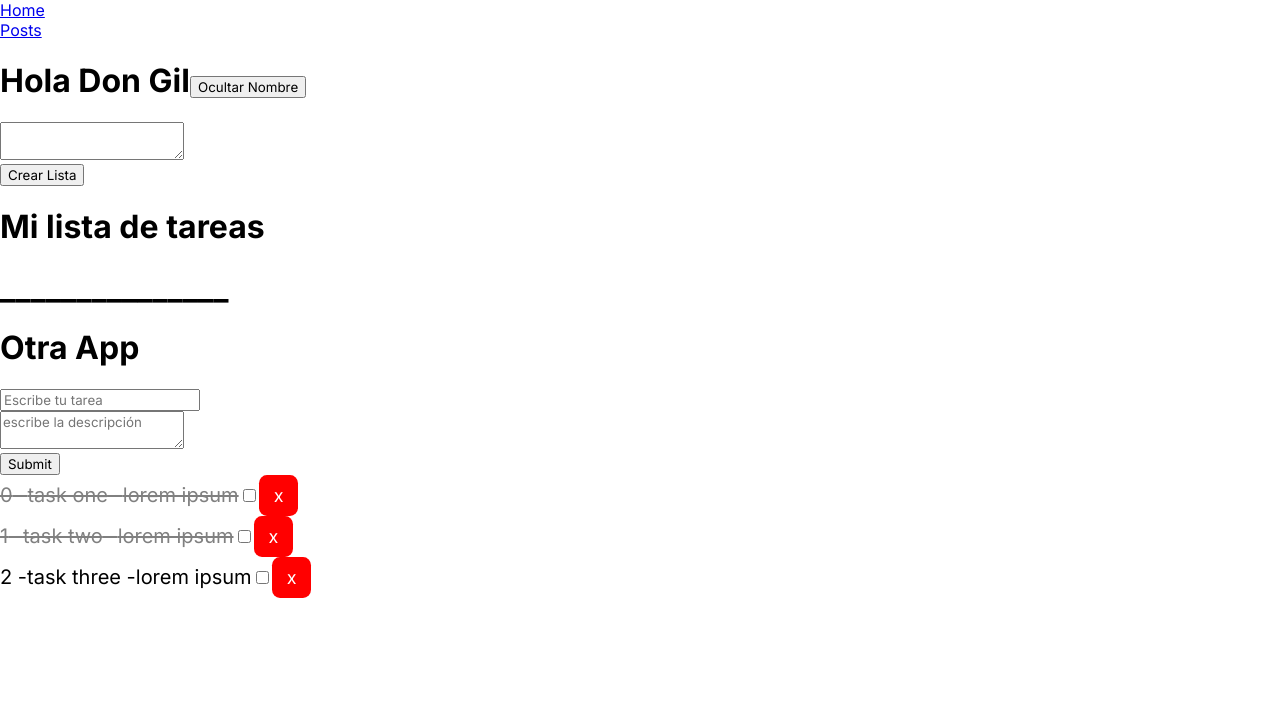
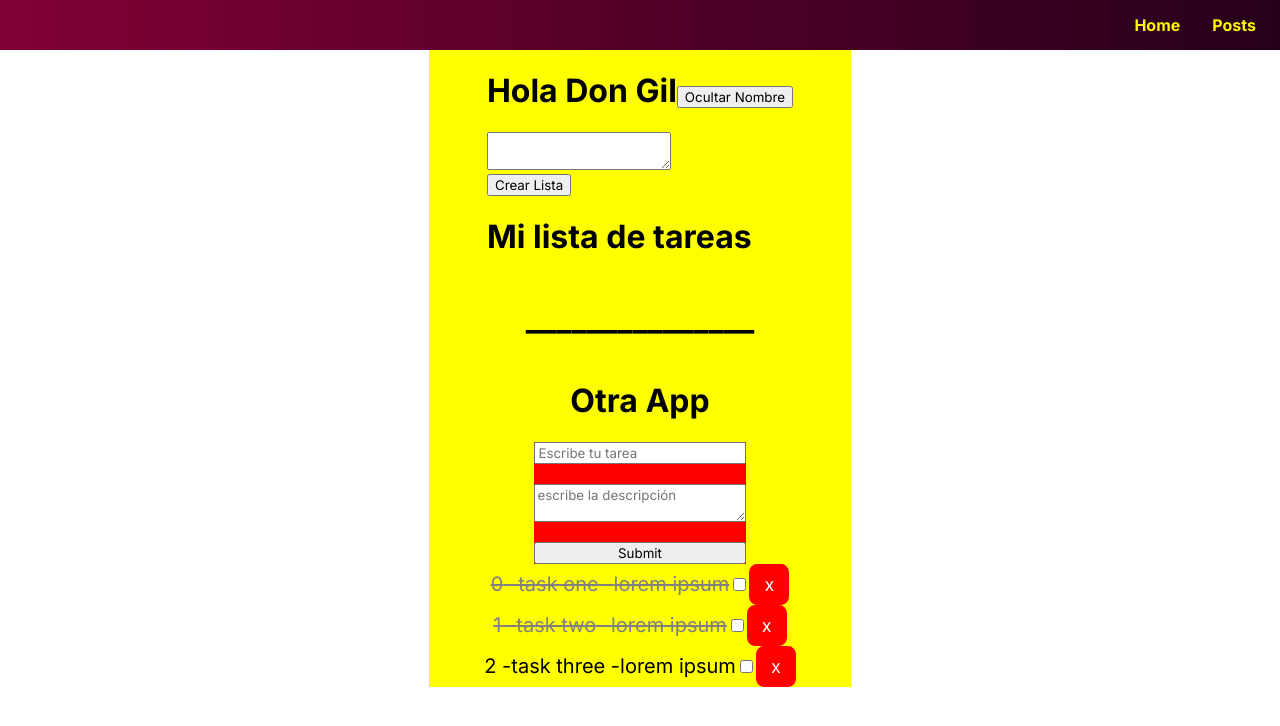
Before and after one commit to delvinf/first-app, a React (Create React App) app: page / in a window 1280 px wide. Shown: the top 726 px of the page. Built offline with nearby package versions, Linux system fonts and the light colour scheme; a web font is replaced by a local one.

Commit message:
Estilos agragados

```diff
--- a/src/App.css
+++ b/src/App.css
@@ -2,4 +2,77 @@
 
 * {
     font-family: 'Inter', sans-serif;
+
 }
+
+
+.contenido {
+    margin-left: auto;
+    margin-right: auto;
+    display: flex;
+    flex-flow: column nowrap;
+    width: 33%;
+    align-items: center;
+    background-color: yellow;
+
+
+
+
+}
+
+#nav-bar {
+    display: flex;
+    background-image: linear-gradient(to right, #810034,  #26001b);
+    width: 100%;
+    justify-content: flex-end;
+    height: 50px;
+    align-items: center;
+    position: sticky;
+    top: 0px;
+    padding: .5em;
+    box-sizing: border-box;
+
+}
+
+.nav-link {
+    margin-left: .5em;
+    margin-right: .5em;
+    height: 50px;
+    padding: 0em .5em;
+
+    text-decoration: none;
+    font-weight: 600;
+    color: #fff600;
+
+    display: flex;
+    align-items: center;
+}
+
+.nav-link:hover {
+    background-color:  #ff005c;
+    color: white;
+}
+
+
+#task-form {
+    background-color: red;
+    display: flex;
+    flex-flow: column;
+    width: 50%;
+}
+
+.text-input {
+    box-sizing: border-box;
+    width: 100%;
+
+}
+
+textarea {
+    resize: vertical;
+
+}
+
+
+#div-post {
+    padding: 0% 5%;
+}
--- a/src/App.js
+++ b/src/App.js
@@ -55,16 +55,18 @@ class App extends Component {
 
 
   render() {
-    return (     <div>
+    return (     <div id="container" >
 
 <Router>
-  <Link to="/" >Home</Link>
+  <div id="nav-bar">
+  <Link to="/" className="nav-link" >Home</Link>
   <br />
-  <Link to="/posts" >Posts</Link>
+  <Link to="/posts" className="nav-link" >Posts</Link>
+  </div>
 
 <Route exact path="/" render={() => {
 return(
-<div>
+<div className="contenido">
 <ToDoList />
 
 <h1>_______________</h1>
@@ -80,7 +82,15 @@ checkDone={this.checkDone} />
 
 </Route>
 
-<Route path="/posts" component={Posts} />
+<Route path="/posts" render={() => {
+
+  return(
+    <div className="contenido">
+       <Posts />
+    </div>
+
+  )
+}} />
 
 </Router>
 
--- a/src/components/Posts.js
+++ b/src/components/Posts.js
@@ -12,7 +12,7 @@ class Posts extends Component {
 
     render() {
         return (
-            <div>
+            <div id="div-post" >
                 <h1>Posts</h1>
                 {
                     this.state.posts.map(post => {
--- a/src/components/TaskForm.js
+++ b/src/components/TaskForm.js
@@ -31,8 +31,9 @@ class TaskForm extends Component {
 
         return (
 
-            <form onSubmit={this.onSubmit} >
+            <form id="task-form" onSubmit={this.onSubmit} >
                 <input
+                className="text-input"
                 name= "title"
                 type="text"
                 placeholder="Escribe tu tarea"
@@ -40,6 +41,7 @@ class TaskForm extends Component {
                 value={this.state.title} />
                 <br />
                 <textarea
+                className="text-input"
                 name= "description"
                 placeholder="escribe la descripción"
                 onChange={this.onChange}
```
